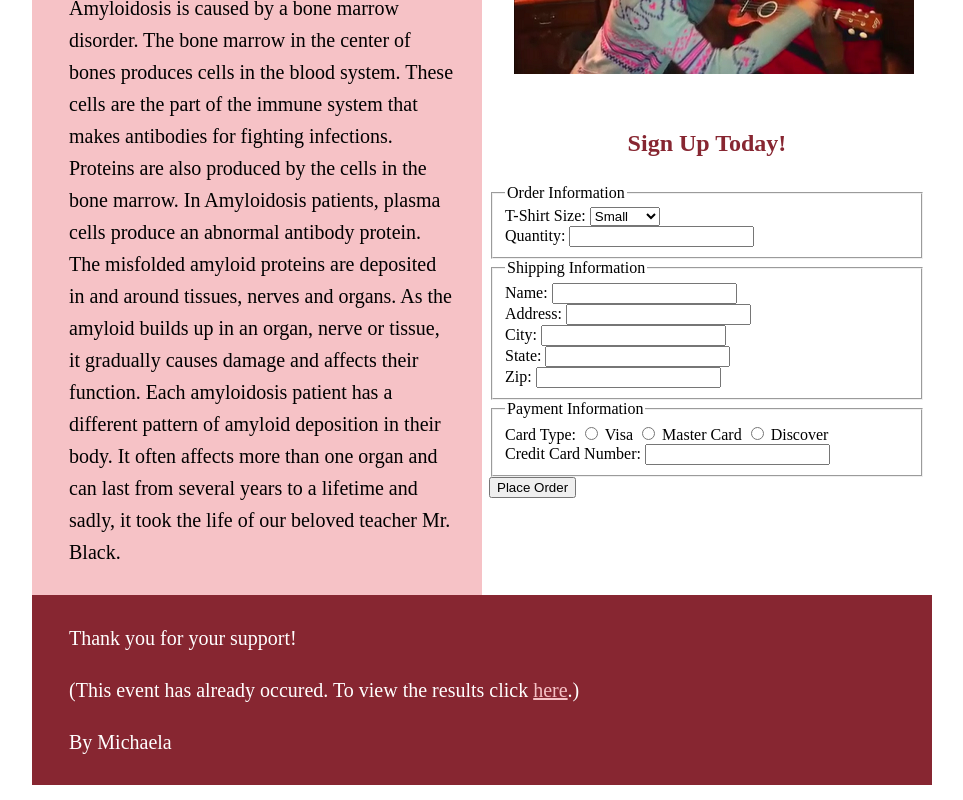
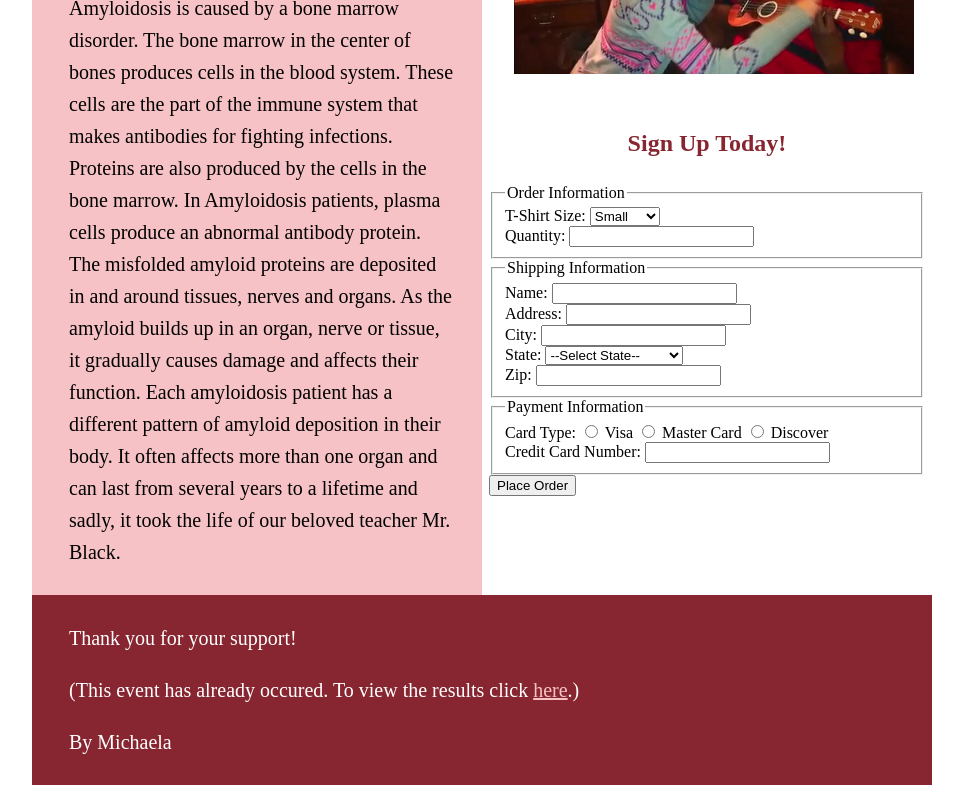
Before and after one commit to DogreRunt/charity-site, a plain HTML site: page index.html in a window 1280 px wide. Shown: the part 1359-2159 px from the top of the page, without its empty margins (158-1121 px from the left). Drawn offline with Linux system fonts and the light colour scheme.

Commit message:
Add files via upload

```diff
--- a/index.html
+++ b/index.html
@@ -77,7 +77,61 @@
               <input type="text" name="address"><br>
 
             State:
-            <input type="text" name="state"><br>
+            <select name="state">
+              <option value="AL">Alabama</option>
+              <option value="AK">Alaska</option>
+              <option value="AZ">Arizona</option>
+              <option value="AR">Arkansas</option>
+              <option value="CA">California</option>
+              <option value="CO">Colorado</option>
+              <option value="CT">Connecticut</option>
+              <option value="DC">District of Columbia</option>
+              <option value="DE">Delaware</option>
+              <option value="FL">Florida</option>
+              <option value="GA">Georgia</option>
+              <option value="HI">Hawaii</option>
+              <option value="ID">Idaho</option>
+              <option value="IL">Illinois</option>
+              <option value="IN">Indiana</option>
+              <option value="IA">Iowa</option>
+              <option value="KS">Kansas</option>
+              <option value="KY">Kentucky</option>
+              <option value="LA">Louisiana</option>
+              <option value="ME">Maine</option>
+              <option value="MD">Maryland</option>
+              <option value="MA">Massachusetts</option>
+              <option value="MI">Michigan</option>
+              <option value="MN">Minnesota</option>
+              <option value="MS">Mississippi</option>
+              <option value="MO">Missouri</option>
+              <option value="MT">Montana</option>
+              <option value="NE">Nebraska</option>
+              <option value="NV">Nevada</option>
+              <option value="NH">New Hampshire</option>
+              <option value="NJ">New Jersey</option>
+              <option value="NM">New Mexico</option>
+              <option value="NY">New York</option>
+              <option value="NC">North Carolina</option>
+              <option value="ND">North Dakota</option>
+              <option value="OH">Ohio</option>
+              <option value="OK">Oklahoma</option>
+              <option value="OR">Oregon</option>
+              <option value="PA">Pennsylvania</option>
+              <option value="RI">Rhode Island</option>
+              <option value="SC">South Carolina</option>
+              <option value="SD">South Dakota</option>
+              <option value="TN">Tennessee</option>
+              <option value="TX">Texas</option>
+              <option value="UT">Utah</option>
+              <option value="VT">Vermont</option>
+              <option value="VA">Virginia</option>
+              <option value="WA">Washington</option>
+              <option value="WV">West Virginia</option>
+              <option value="WI">Wisconsin</option>
+              <option value="WY">Wyoming</option>
+              <option selected="selected" value="xx">--Select State--</option>
+            </select><br>
+
 
             Zip:
               <input type="text" name="zip"><br>
```
Lines whose indentation alone changed are shown as unchanged.
